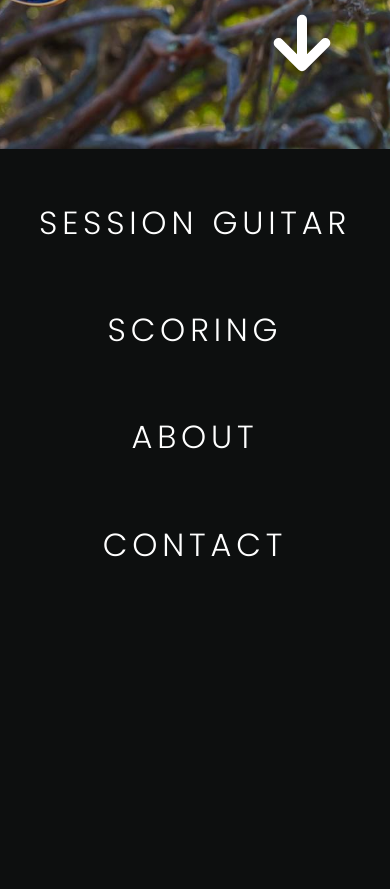
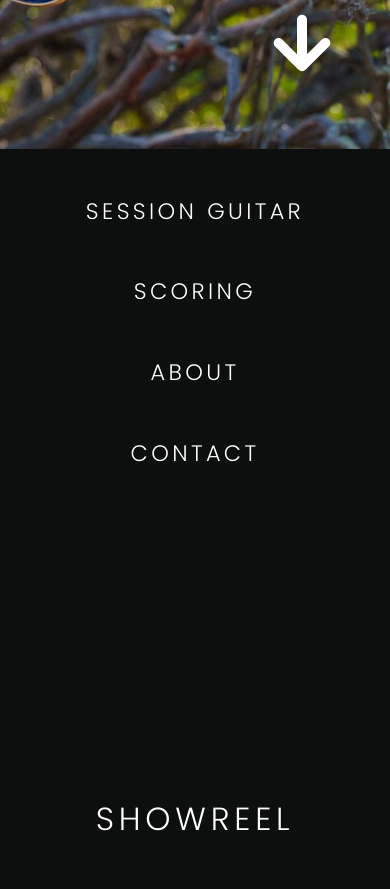
Before and after one commit to munitnam/chiaramanenti.com, a website: page public/index.html in a window 390 px wide. Shown: the part 695-1584 px from the top of the page. Drawn offline with Linux system fonts and the light colour scheme; no server answers; grey boxes are pictures that could not be loaded.

Commit message:
Reduce mobile menu size: 1.4rem font, smaller padding and gaps

```diff
--- a/public/css/style.css
+++ b/public/css/style.css
@@ -130,38 +130,38 @@
 /* Responsive menu for tablets and phones */
 @media (max-width: 1024px) {
     .hero-bottom-menu {
-        padding: 2.5rem 1rem;
+        padding: 2.5rem 1rem !important;
     }
 
     .hero-bottom-menu ul {
-        gap: 2rem;
-        flex-wrap: wrap;
+        gap: 2rem !important;
+        flex-wrap: wrap !important;
     }
 
     .hero-bottom-menu a {
-        font-size: 1.5rem;
+        font-size: 1.5rem !important;
     }
 }
 
 @media (max-width: 768px) {
     .hero-bottom-menu {
-        padding: 2rem 1rem;
+        padding: 2rem 1rem !important;
     }
 
     .hero-bottom-menu ul {
-        flex-direction: column;
-        gap: 1.5rem;
-        width: 100%;
+        flex-direction: column !important;
+        gap: 1.2rem !important;
+        width: 100% !important;
     }
 
     .hero-bottom-menu li {
-        width: 100%;
+        width: 100% !important;
     }
 
     .hero-bottom-menu a {
-        font-size: 2rem;
-        display: block;
-        padding: 1rem;
+        font-size: 1.4rem !important;
+        display: block !important;
+        padding: 0.8rem !important;
     }
 }
 
```
